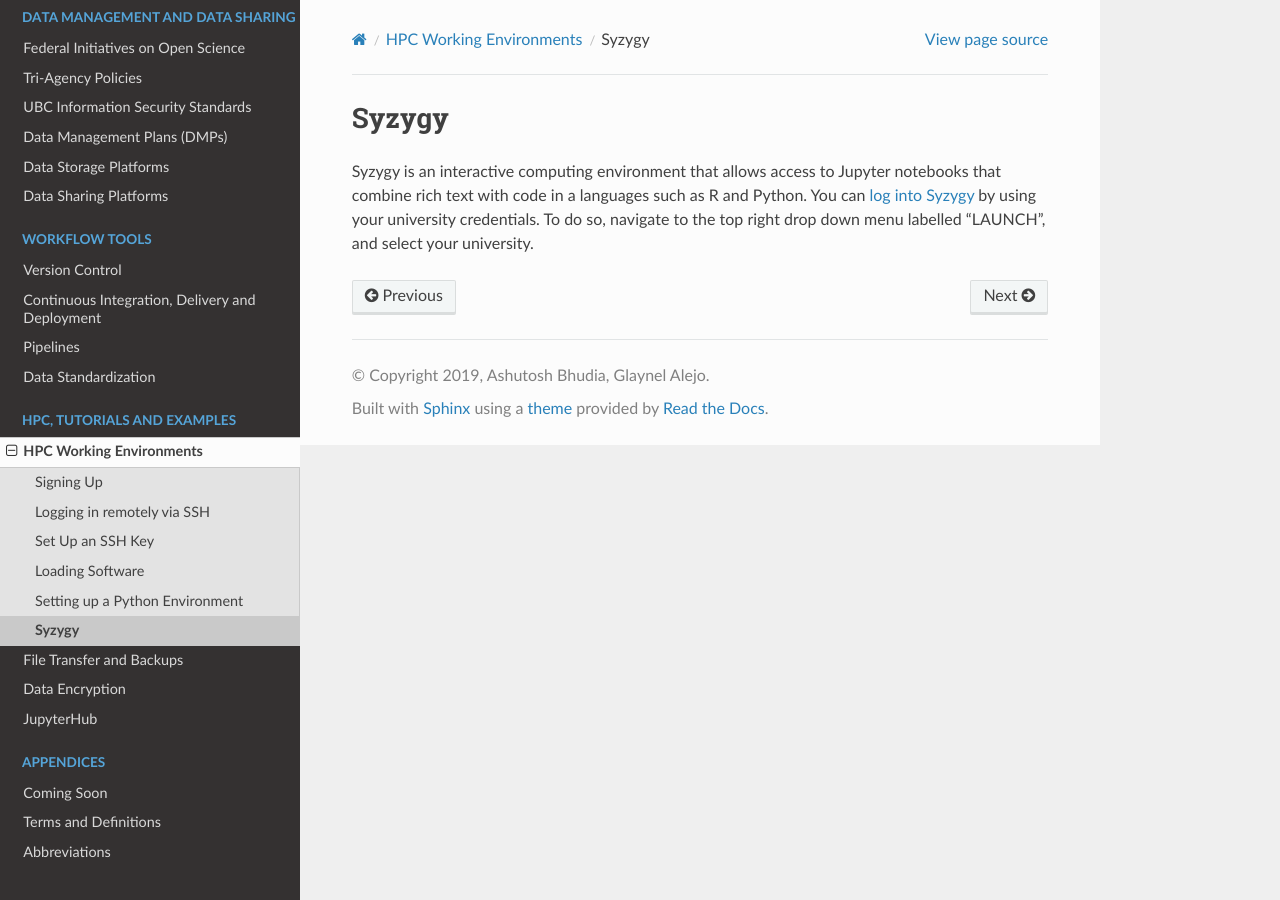
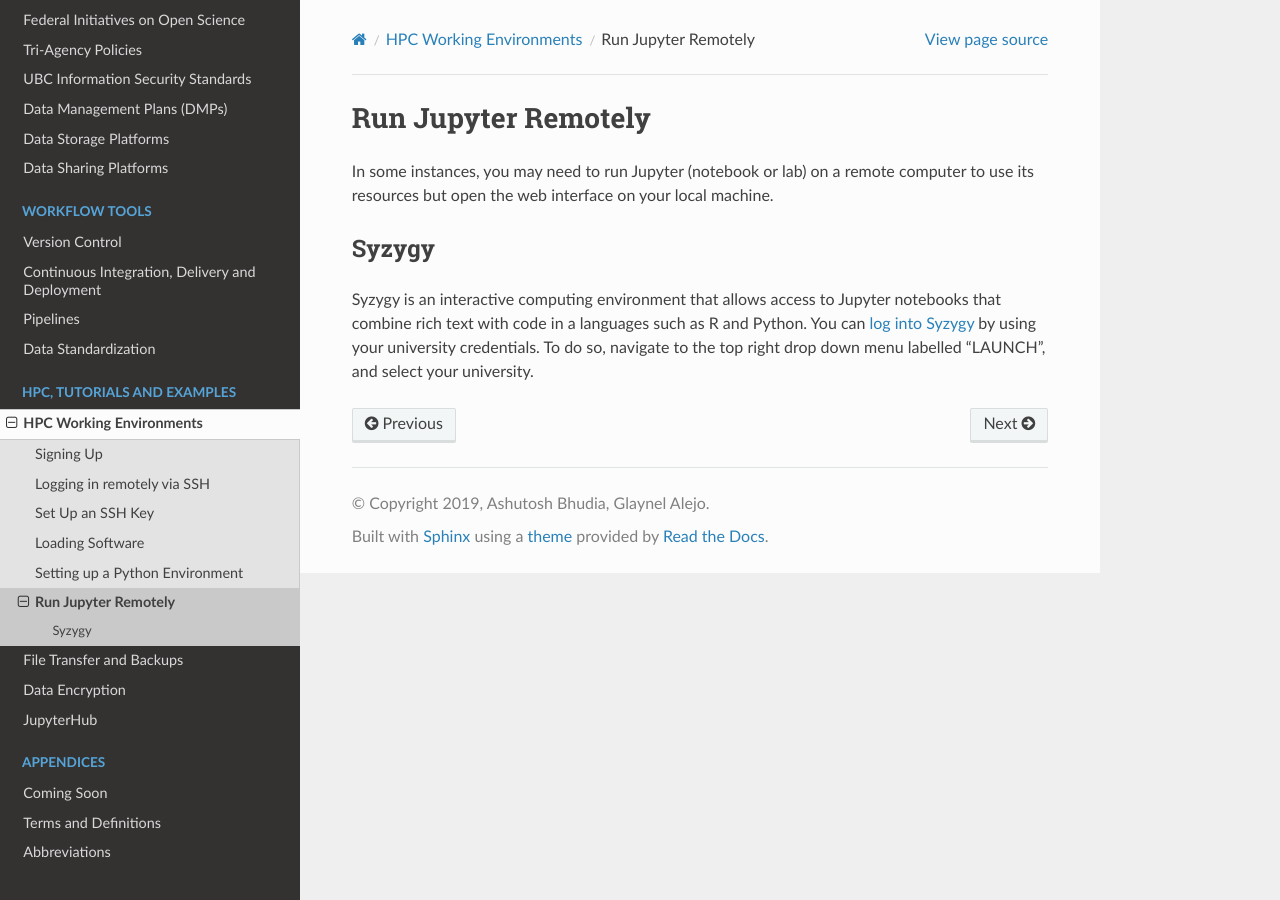
Before and after one commit to ubcbraincircuits/whitepaper, a Sphinx documentation site: the page built from source/hpc/run_jupyter_remotely.rst, in a window 1280 px wide. Built offline with Sphinx 7.4.7 and the Read the Docs theme 2.0.0, drawn with Linux system fonts in a browser that asks for light colours; pages that are not in the unit, such as notebooks, are missing from menus.

Commit message:
Update run_jupyter_remotely.rst

```diff
--- a/source/hpc/run_jupyter_remotely.rst
+++ b/source/hpc/run_jupyter_remotely.rst
@@ -1,5 +1,11 @@
+Run Jupyter Remotely
+====================
+
+In some instances, you may need to run Jupyter (notebook or lab) on a remote computer to use its resources
+but open the web interface on your local machine.
+
 Syzygy
-====================
+---------------
 
 Syzygy is an interactive computing environment that allows access to Jupyter notebooks that combine rich text with code in a languages such as R and Python.
 You can `log into Syzygy <https://syzygy.ca/>`_ by using your university credentials. To do so, navigate to the top right drop down menu labelled "LAUNCH", and select your university.
```
